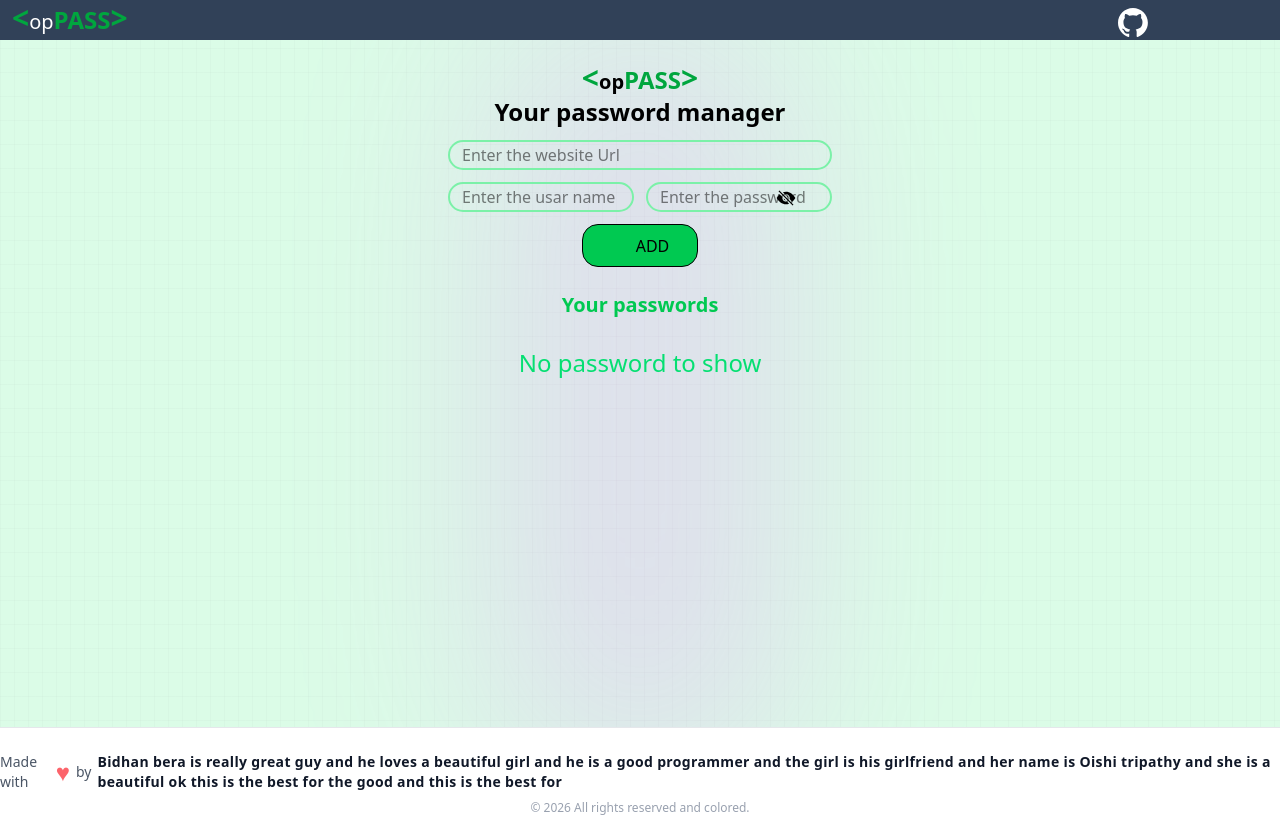
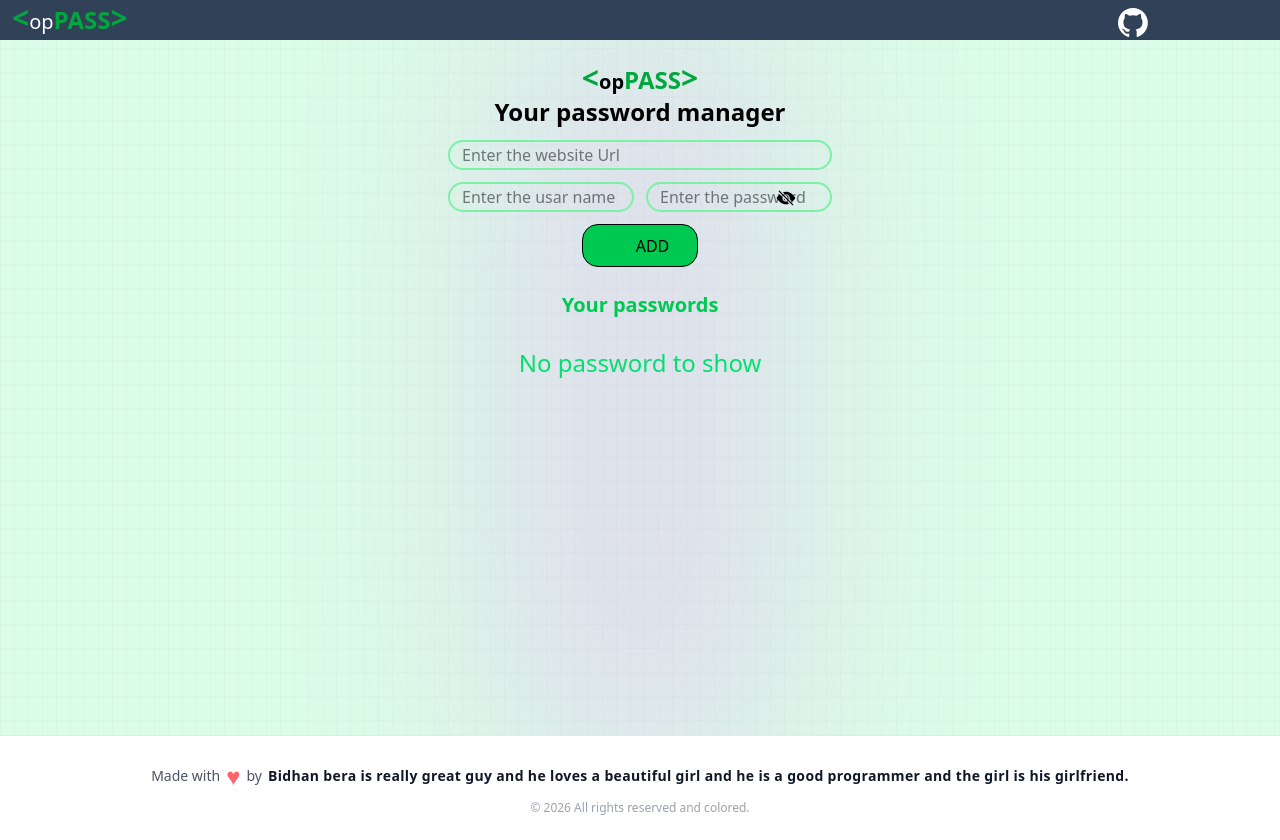
Before and after one commit to Bidhan012-ops/PasswordManager, a React (Vite) app: page / in a window 1280 px wide. Built offline with nearby package versions, Linux system fonts and the light colour scheme; some icons are missing.

Commit message:
Bidhan is the key

```diff
--- a/src/components/Footer.jsx
+++ b/src/components/Footer.jsx
@@ -14,7 +14,7 @@ const Footer = () => {
           </span>
           by
           <span className="text-gray-900 dark:text-white font-bold tracking-wide hover:underline cursor-pointer">
-            Bidhan bera is really great guy and he loves a beautiful girl and he is a good programmer and the girl is his girlfriend and her name is Oishi tripathy and she is a beautiful ok this is the best for the good and this is the best for
+            Bidhan bera is really great guy and he loves a beautiful girl and he is a good programmer and the girl is his girlfriend.
           </span>
         </p>
 
```
